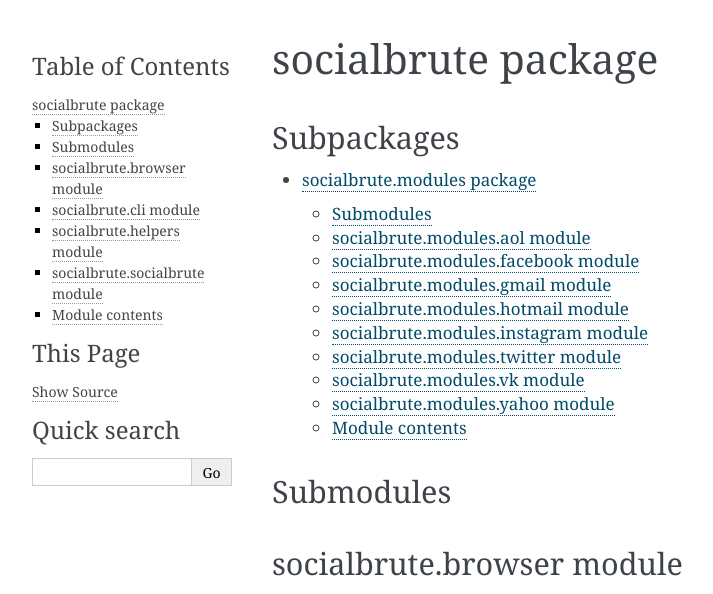
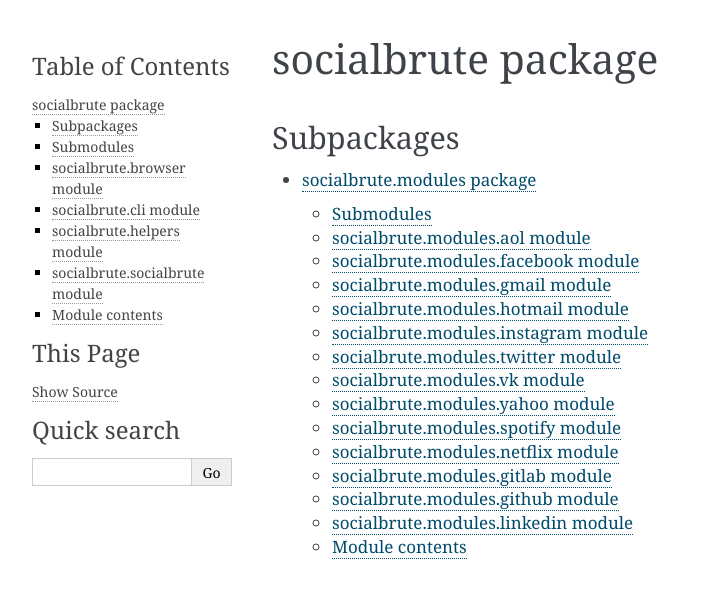
Before and after one commit to 5h4d0wb0y/socialbrute, a Sphinx documentation site: the page built from docs/socialbrute.rst, in a window 1280 px wide. Shown: the top 594 px of the page, without its empty margins (148-861 px from the left). Built offline with Sphinx 7.4.7, drawn with Linux system fonts in a browser that asks for light colours; grey boxes are pictures that could not be loaded.

Commit message:
updated docs

```diff
--- a/docs/socialbrute.modules.rst
+++ b/docs/socialbrute.modules.rst
@@ -68,6 +68,46 @@
     :undoc-members:
     :show-inheritance:
 
+socialbrute.modules.spotify module
+----------------------------------
+
+.. automodule:: socialbrute.modules.spotify
+    :members:
+    :undoc-members:
+    :show-inheritance:
+
+socialbrute.modules.netflix module
+----------------------------------
+
+.. automodule:: socialbrute.modules.netflix
+    :members:
+    :undoc-members:
+    :show-inheritance:
+
+socialbrute.modules.gitlab module
+---------------------------------
+
+.. automodule:: socialbrute.modules.gitlab
+    :members:
+    :undoc-members:
+    :show-inheritance:
+
+socialbrute.modules.github module
+---------------------------------
+
+.. automodule:: socialbrute.modules.github
+    :members:
+    :undoc-members:
+    :show-inheritance:
+
+socialbrute.modules.linkedin module
+-----------------------------------
+
+.. automodule:: socialbrute.modules.linkedin
+    :members:
+    :undoc-members:
+    :show-inheritance:
+
 
 Module contents
 ---------------
--- a/docs/usage.rst
+++ b/docs/usage.rst
@@ -17,7 +17,7 @@
     --proxy-user TEXT               Set the proxy user
     --proxy-pass TEXT               Set the proxy user's password
     -u, --username TEXT             Set the username
-    -s, --social [aol|facebook|gmail|hotmail|instagram|twitter|vk|yahoo]
+    -s, --social [aol|facebook|gmail|hotmail|instagram|twitter|vk|yahoo|spotify|netflix|gitlab|github|linkedin]
                                     Set the social network
     -w, --wordlist PATH             Set the wordlist path
     -d, --delay INTEGER             Provide the number of seconds the program
```
Also changed, not shown: docs/socialbrute.rst (+16 -16 lines).
